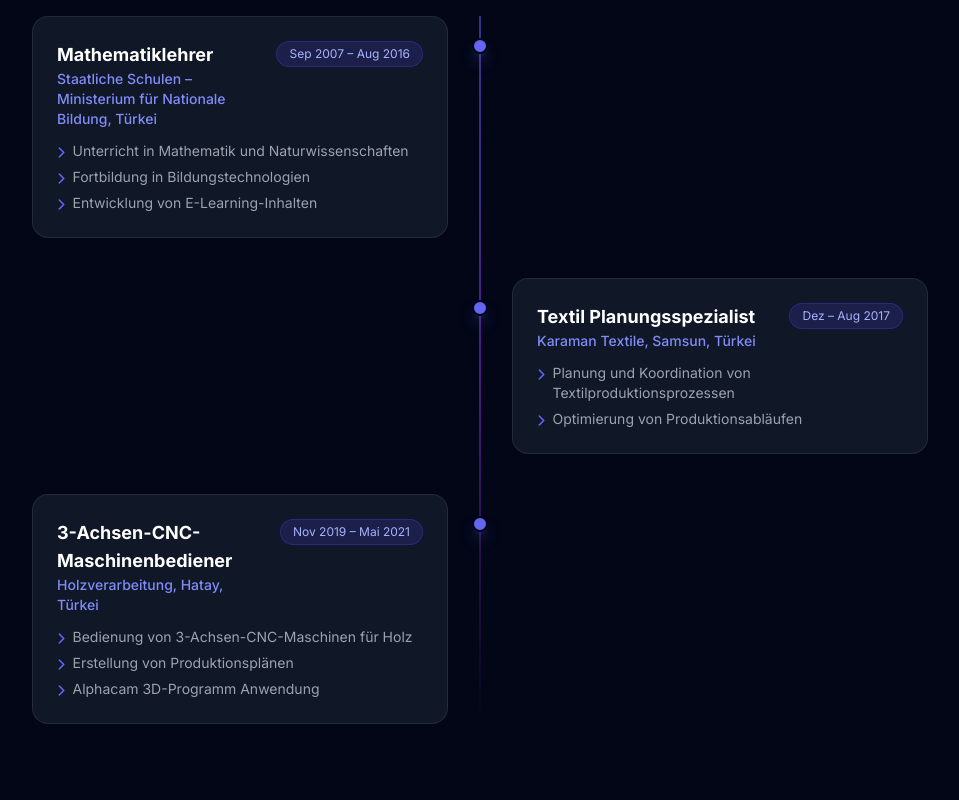
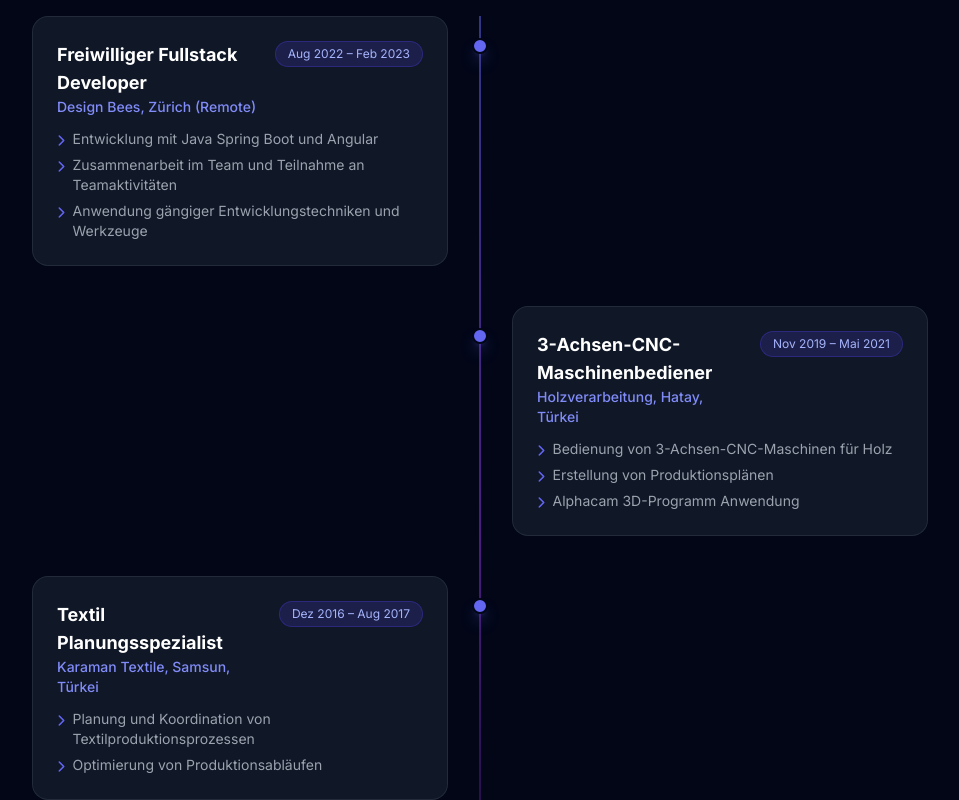
Before and after one commit to cumathka/cumakaya, a Vue app: page / in a window 1280 px wide. Shown: the part 3460-4260 px from the top of the page, without its empty margins (160-1119 px from the left). Built offline with nearby package versions, Linux system fonts and the light colour scheme.

Commit message:
designbees added

```diff
--- a/src/composables/useLanguage.js
+++ b/src/composables/useLanguage.js
@@ -54,23 +54,13 @@ const translations = {
       title: "Berufliche Erfahrung",
       jobs: [
         {
-          title: "Mathematiklehrer",
-          company:
-            "Staatliche Schulen – Ministerium für Nationale Bildung, Türkei",
-          period: "Sep 2007 – Aug 2016",
+          title: "Freiwilliger Fullstack Developer",
+          company: "Design Bees, Zürich (Remote)",
+          period: "Aug 2022 – Feb 2023",
           points: [
-            "Unterricht in Mathematik und Naturwissenschaften",
-            "Fortbildung in Bildungstechnologien",
-            "Entwicklung von E-Learning-Inhalten",
-          ],
-        },
-        {
-          title: "Textil Planungsspezialist",
-          company: "Karaman Textile, Samsun, Türkei",
-          period: "Dez – Aug 2017",
-          points: [
-            "Planung und Koordination von Textilproduktionsprozessen",
-            "Optimierung von Produktionsabläufen",
+            "Entwicklung mit Java Spring Boot und Angular",
+            "Zusammenarbeit im Team und Teilnahme an Teamaktivitäten",
+            "Anwendung gängiger Entwicklungstechniken und Werkzeuge",
           ],
         },
         {
@@ -81,6 +71,26 @@ const translations = {
             "Bedienung von 3-Achsen-CNC-Maschinen für Holz",
             "Erstellung von Produktionsplänen",
             "Alphacam 3D-Programm Anwendung",
+          ],
+        },
+        {
+          title: "Textil Planungsspezialist",
+          company: "Karaman Textile, Samsun, Türkei",
+          period: "Dez 2016 – Aug 2017",
+          points: [
+            "Planung und Koordination von Textilproduktionsprozessen",
+            "Optimierung von Produktionsabläufen",
+          ],
+        },
+        {
+          title: "Mathematiklehrer",
+          company:
+            "Staatliche Schulen – Ministerium für Nationale Bildung, Türkei",
+          period: "Sep 2007 – Aug 2016",
+          points: [
+            "Unterricht in Mathematik und Naturwissenschaften",
+            "Fortbildung in Bildungstechnologien",
+            "Entwicklung von E-Learning-Inhalten",
           ],
         },
       ],
@@ -194,22 +204,13 @@ const translations = {
       title: "Professional Experience",
       jobs: [
         {
-          title: "Mathematics Teacher",
-          company: "State Schools – Ministry of National Education, Turkey",
-          period: "Sep 2007 – Aug 2016",
+          title: "Volunteer Fullstack Developer",
+          company: "Design Bees, Zurich (Remote)",
+          period: "Aug 2022 – Feb 2023",
           points: [
-            "Teaching Mathematics and Science",
-            "Training in educational technologies",
-            "Development of e-learning content",
-          ],
-        },
-        {
-          title: "Textile Planning Specialist",
-          company: "Karaman Textile, Samsun, Turkey",
-          period: "Dec – Aug 2017",
-          points: [
-            "Planning and coordination of textile production processes",
-            "Optimization of production workflows",
+            "Development with Java Spring Boot and Angular",
+            "Collaboration within the team and participation in team activities",
+            "Application of common development techniques and tools",
           ],
         },
         {
@@ -220,6 +221,25 @@ const translations = {
             "Operation of 3-axis CNC machines for wood",
             "Creation of production plans",
             "Alphacam 3D program application",
+          ],
+        },
+        {
+          title: "Textile Planning Specialist",
+          company: "Karaman Textile, Samsun, Turkey",
+          period: "Dec 2016 – Aug 2017",
+          points: [
+            "Planning and coordination of textile production processes",
+            "Optimization of production workflows",
+          ],
+        },
+        {
+          title: "Mathematics Teacher",
+          company: "State Schools – Ministry of National Education, Turkey",
+          period: "Sep 2007 – Aug 2016",
+          points: [
+            "Teaching Mathematics and Science",
+            "Training in educational technologies",
+            "Development of e-learning content",
           ],
         },
       ],
@@ -333,23 +353,13 @@ const translations = {
       title: "Expérience Professionnelle",
       jobs: [
         {
-          title: "Professeur de Mathématiques",
-          company:
-            "Écoles publiques – Ministère de l'Éducation Nationale, Turquie",
-          period: "Sep 2007 – Aoû 2016",
+          title: "Développeur Fullstack Bénévole",
+          company: "Design Bees, Zurich (Télétravail)",
+          period: "Aoû 2022 – Fév 2023",
           points: [
-            "Enseignement des mathématiques et des sciences",
-            "Formation aux technologies éducatives",
-            "Développement de contenu e-learning",
-          ],
-        },
-        {
-          title: "Spécialiste Planification Textile",
-          company: "Karaman Textile, Samsun, Turquie",
-          period: "Déc – Aoû 2017",
-          points: [
-            "Planification et coordination des processus de production textile",
-            "Optimisation des flux de production",
+            "Développement avec Java Spring Boot et Angular",
+            "Collaboration en équipe et participation aux activités d'équipe",
+            "Utilisation des techniques et outils de développement courants",
           ],
         },
         {
@@ -360,6 +370,26 @@ const translations = {
             "Utilisation de machines CNC 3 axes pour le bois",
             "Création de plans de production",
             "Application du programme Alphacam 3D",
+          ],
+        },
+        {
+          title: "Spécialiste Planification Textile",
+          company: "Karaman Textile, Samsun, Turquie",
+          period: "Déc 2016 – Aoû 2017",
+          points: [
+            "Planification et coordination des processus de production textile",
+            "Optimisation des flux de production",
+          ],
+        },
+        {
+          title: "Professeur de Mathématiques",
+          company:
+            "Écoles publiques – Ministère de l'Éducation Nationale, Turquie",
+          period: "Sep 2007 – Aoû 2016",
+          points: [
+            "Enseignement des mathématiques et des sciences",
+            "Formation aux technologies éducatives",
+            "Développement de contenu e-learning",
           ],
         },
       ],
@@ -473,22 +503,13 @@ const translations = {
       title: "Profesyonel Deneyim",
       jobs: [
         {
-          title: "Matematik Öğretmeni",
-          company: "Devlet Okulları – Milli Eğitim Bakanlığı, Türkiye",
-          period: "Eyl 2007 – Ağu 2016",
+          title: "Gönüllü Fullstack Geliştirici",
+          company: "Design Bees, Zürih (Uzaktan)",
+          period: "Ağu 2022 – Şub 2023",
           points: [
-            "Matematik ve Fen Bilimleri Öğretimi",
-            "Eğitim teknolojileri eğitimi",
-            "E-öğrenme içeriği geliştirme",
-          ],
-        },
-        {
-          title: "Tekstil Planlama Uzmanı",
-          company: "Karaman Tekstil, Samsun, Türkiye",
-          period: "Ara – Ağu 2017",
-          points: [
-            "Tekstil üretim süreçlerinin planlanması ve koordinasyonu",
-            "Üretim akışlarının optimizasyonu",
+            "Java Spring Boot ve Angular ile geliştirme",
+            "Takım içi işbirliği ve ekip aktivitelerine katılım",
+            "Yaygın geliştirme teknikleri ve araçlarının kullanımı",
           ],
         },
         {
@@ -499,6 +520,25 @@ const translations = {
             "Ahşap için 3 eksenli CNC makinelerinin kullanımı",
             "Üretim planlarının oluşturulması",
             "Alphacam 3D program uygulaması",
+          ],
+        },
+        {
+          title: "Tekstil Planlama Uzmanı",
+          company: "Karaman Tekstil, Samsun, Türkiye",
+          period: "Ara 2016 – Ağu 2017",
+          points: [
+            "Tekstil üretim süreçlerinin planlanması ve koordinasyonu",
+            "Üretim akışlarının optimizasyonu",
+          ],
+        },
+        {
+          title: "Matematik Öğretmeni",
+          company: "Devlet Okulları – Milli Eğitim Bakanlığı, Türkiye",
+          period: "Eyl 2007 – Ağu 2016",
+          points: [
+            "Matematik ve Fen Bilimleri Öğretimi",
+            "Eğitim teknolojileri eğitimi",
+            "E-öğrenme içeriği geliştirme",
           ],
         },
       ],
```
